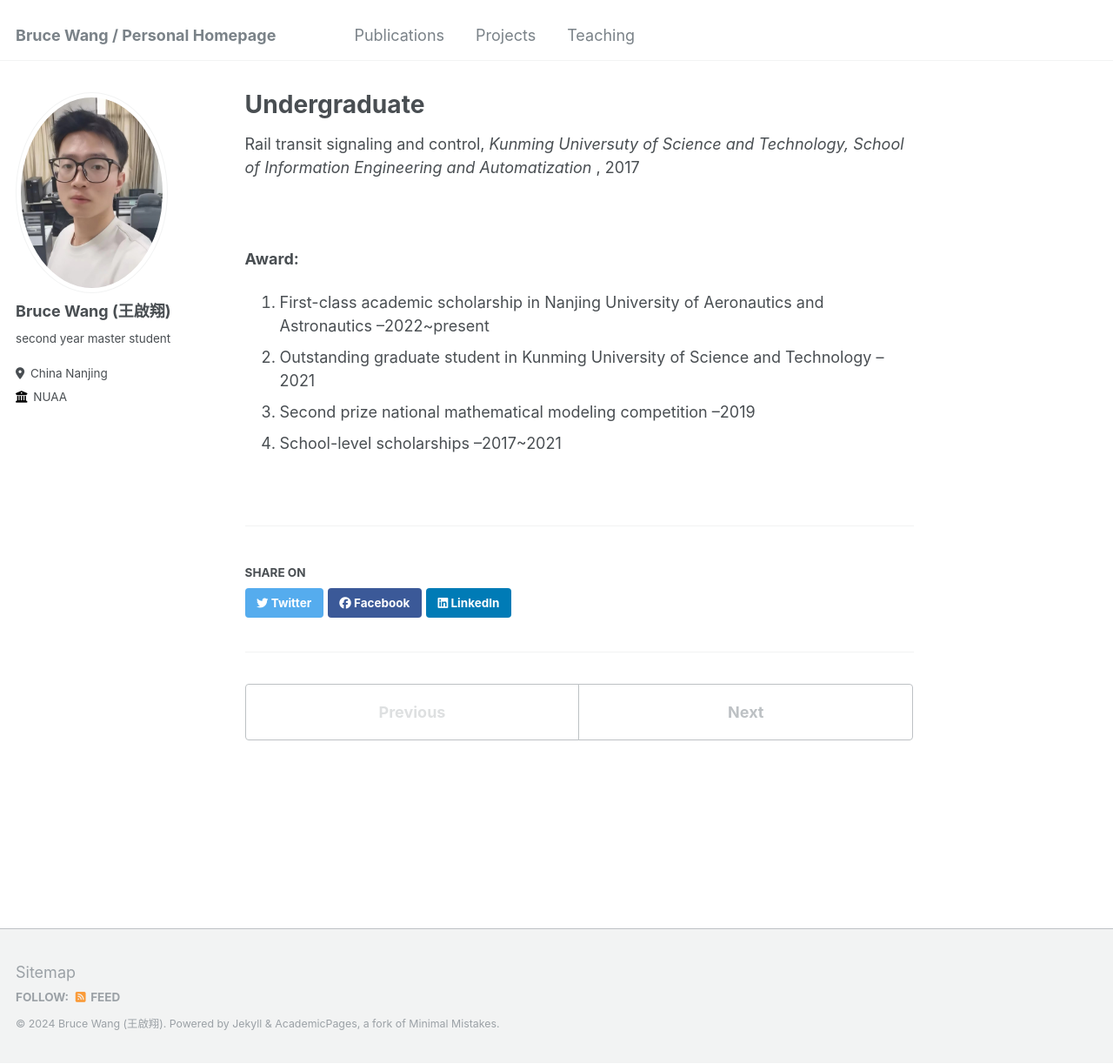
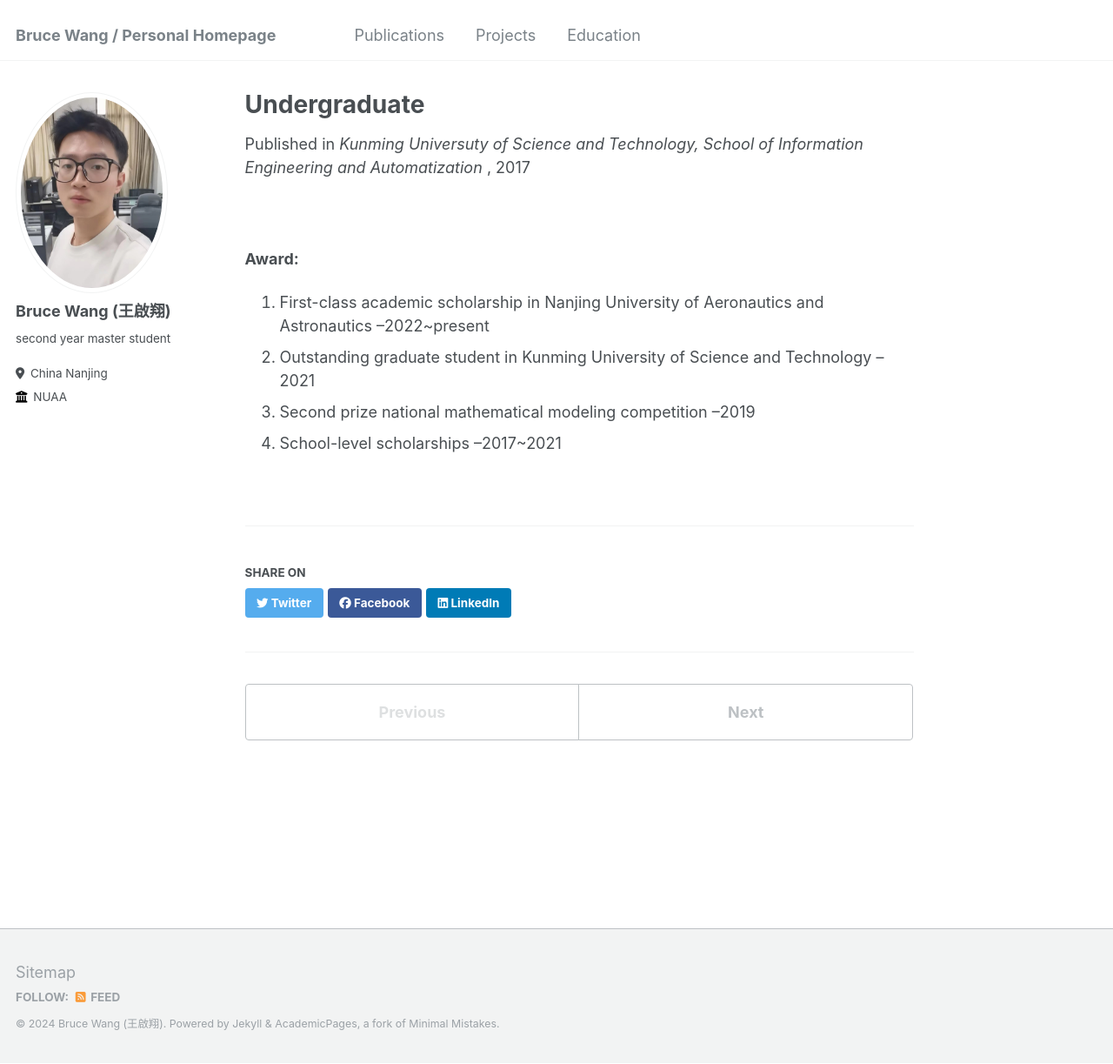
Before and after one commit to AirBall0/AirBall0.github.io, a Jekyll site: the page built from _education/2017_Undergraduate.md, in a window 1280 px wide and 1223 px high. Shown: the whole window at 87% size. Built offline with Jekyll 4.4.1, drawn with Linux system fonts in a browser that asks for light colours.

Commit message:
Combine all changes

```diff
--- a/_config.yml
+++ b/_config.yml
@@ -200,7 +200,7 @@
 
 # Collections
 collections:
-  teaching:
+  education:
     output: true
     permalink: /:collection/:path/
   publications:
@@ -237,10 +237,10 @@
     values:
       layout: single
       author_profile: true
-  # _teaching
+  # _education
   - scope:
       path: ""
-      type: teaching
+      type: education
     values:
       layout: single
       author_profile: true
--- a/_data/navigation.yml
+++ b/_data/navigation.yml
@@ -9,5 +9,5 @@
   - title: "Projects"
     url: /projects/
 
-  - title: "Teaching"
-    url: /teaching/
+  - title: "Education"
+    url: /education/
--- a/_teaching/2017_Undergraduate.md
+++ b/_education/2017_Undergraduate.md
@@ -1,8 +1,8 @@
 ---
 title: "Undergraduate"
-collection: teaching
+collection: education
 type: "Rail transit signaling and control"
-permalink: /teaching/2017_Undergraduate
+permalink: /education/2017_Undergraduate
 venue: "Kunming Universuty of Science and Technology, School of Information Engineering and Automatization "
 date: 2017-09-01
 location: "Kunming, China"
--- a/_pages/education.html
+++ b/_pages/education.html
@@ -1,12 +1,12 @@
 ---
 layout: archive
-title: "Teaching"
-permalink: /teaching/
+title: "Education"
+permalink: /education/
 author_profile: true
 ---
 
 {% include base_path %}
 
-{% for post in site.teaching reversed %}
+{% for post in site.education reversed %}
   {% include archive-single.html %}
 {% endfor %}
```
Also changed, not shown: _education/2022_master.md (renamed from _teaching/2022_master.md, +2 -2 lines).
